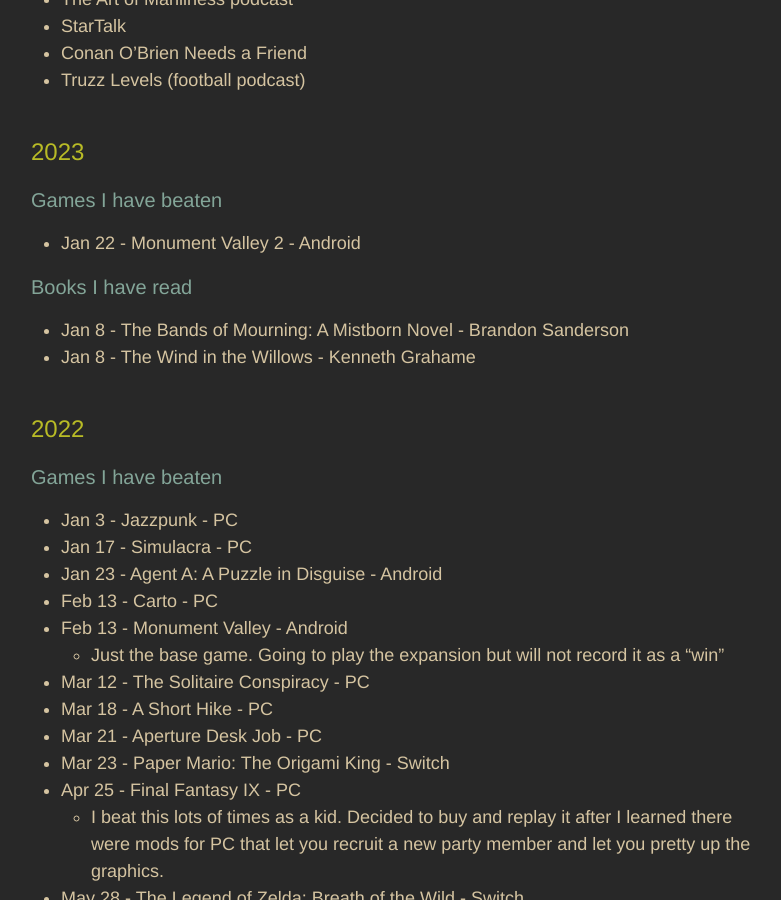
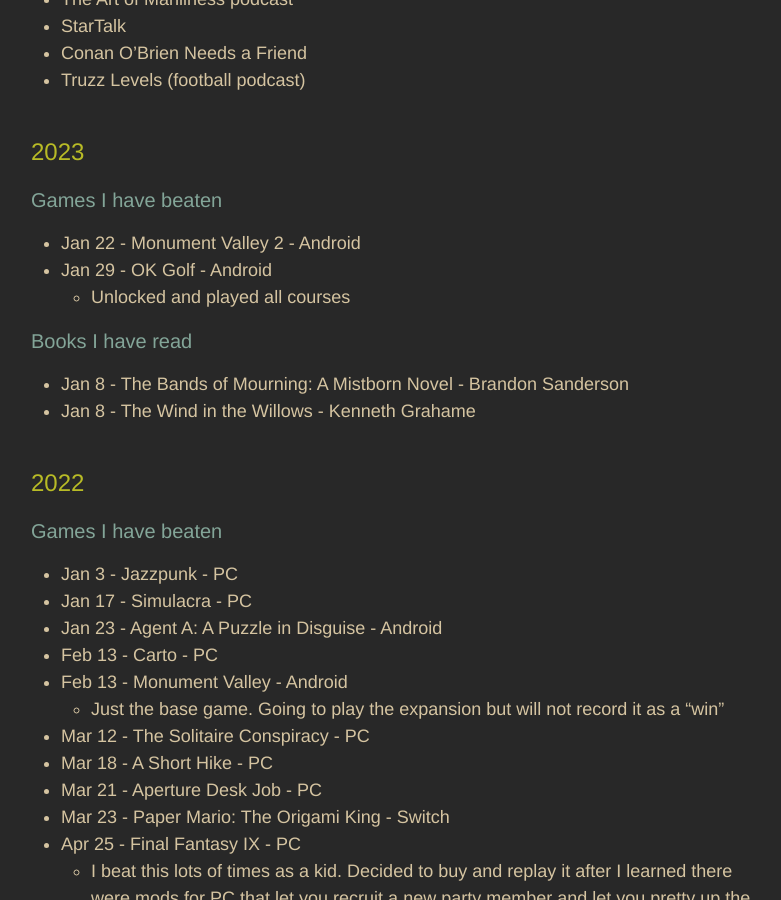
Before and after one commit to adkinsrs/sadkins_site, a Jekyll site: the page built from misc.md, in a window 1280 px wide and 900 px high, scrolled down 410 px. Shown: the whole window, without its empty margins (239-1020 px from the left). Built offline with Jekyll 4.4.1, drawn with Linux system fonts in a browser that asks for light colours.

Commit message:
beat a game

```diff
--- a/misc.md
+++ b/misc.md
@@ -22,6 +22,8 @@
 ### Games I have beaten
 
 * Jan 22 - Monument Valley 2 - Android
+* Jan 29 - OK Golf - Android
+  * Unlocked and played all courses
 
 ### Books I have read
 
```
